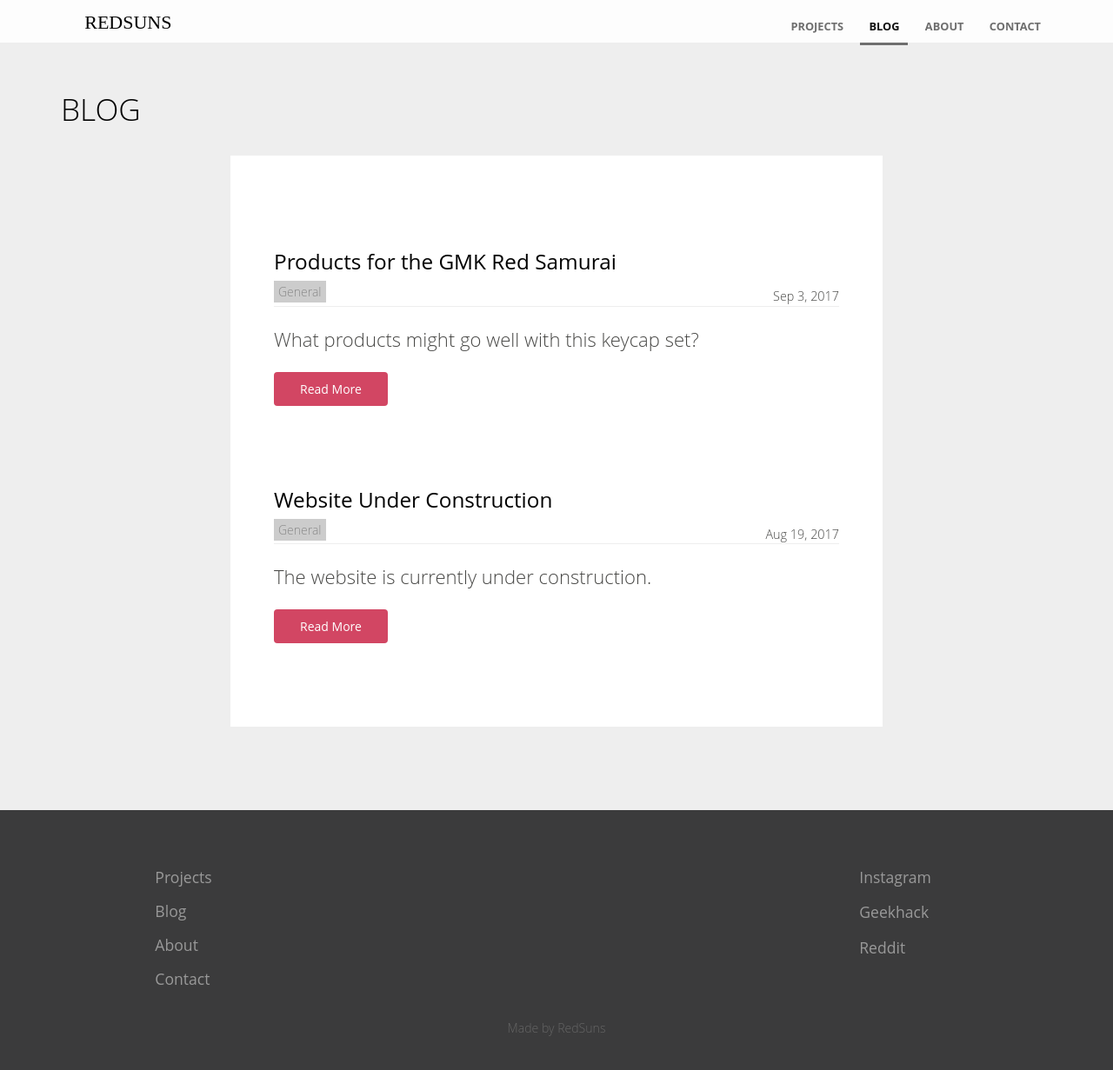
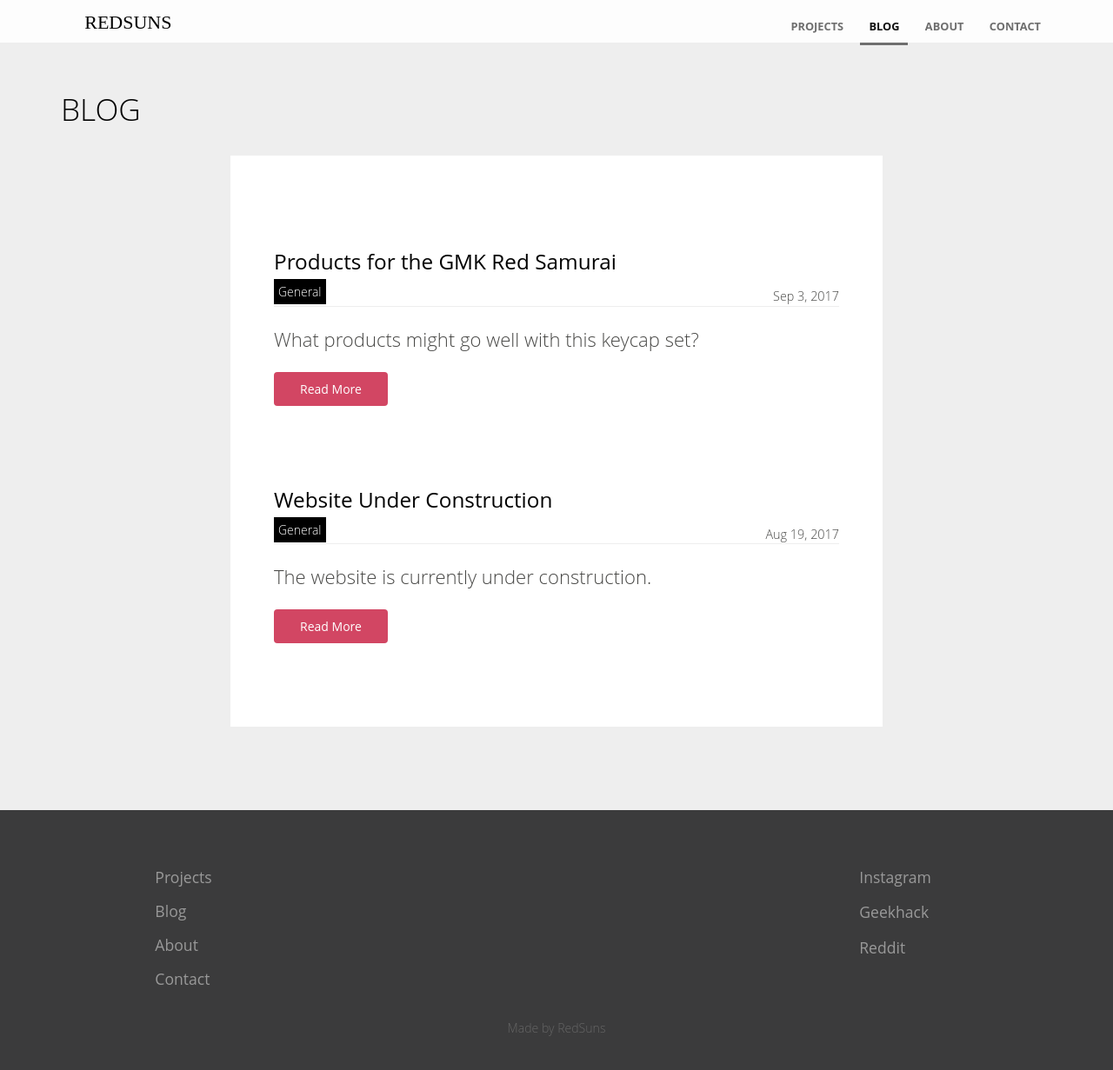
Before and after one commit to RedSunsRMK/redsunsrmk.github.io, a Jekyll site: the page built from blog/index.html, in a window 1280 px wide and 1243 px high. Shown: the top 1231 px of the window at 87% size. Built offline with Jekyll 4.4.1, drawn with Linux system fonts in a browser that asks for light colours; the list of posts is cut into pages by our own code.

Commit message:
Update blog.scss

```diff
--- a/_sass/blog.scss
+++ b/_sass/blog.scss
@@ -106,11 +106,11 @@
 .blog-filter {
 	text-align: center;
 	a {
-    background: #ccc;
-    padding: 3px 5px;
+    background: #000;
+    padding: 5px 5px;
     font-size: 14px;
     border-radius: 0px;
-    color: #888;
+    color: #fff;
 		transition: .2s ease-in-out;
 
 		&:hover {
```
